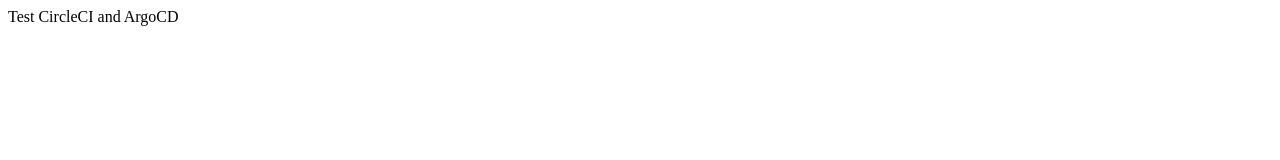
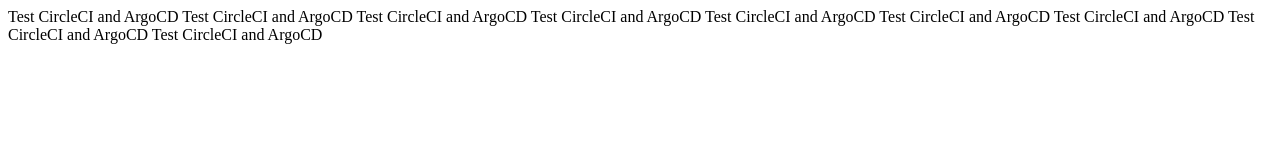
Before and after one commit to npinkam/test-cicd, a plain HTML site: page src/index.html in a window 1280 px wide. Drawn offline with Linux system fonts and the light colour scheme.

Commit message:
change index.html

```diff
--- a/src/index.html
+++ b/src/index.html
@@ -2,4 +2,12 @@
 <title>CICD CICD</title>
 <body>
   Test CircleCI and ArgoCD
+  Test CircleCI and ArgoCD
+  Test CircleCI and ArgoCD
+  Test CircleCI and ArgoCD
+  Test CircleCI and ArgoCD
+  Test CircleCI and ArgoCD
+  Test CircleCI and ArgoCD
+  Test CircleCI and ArgoCD
+  Test CircleCI and ArgoCD
 </body>
```
